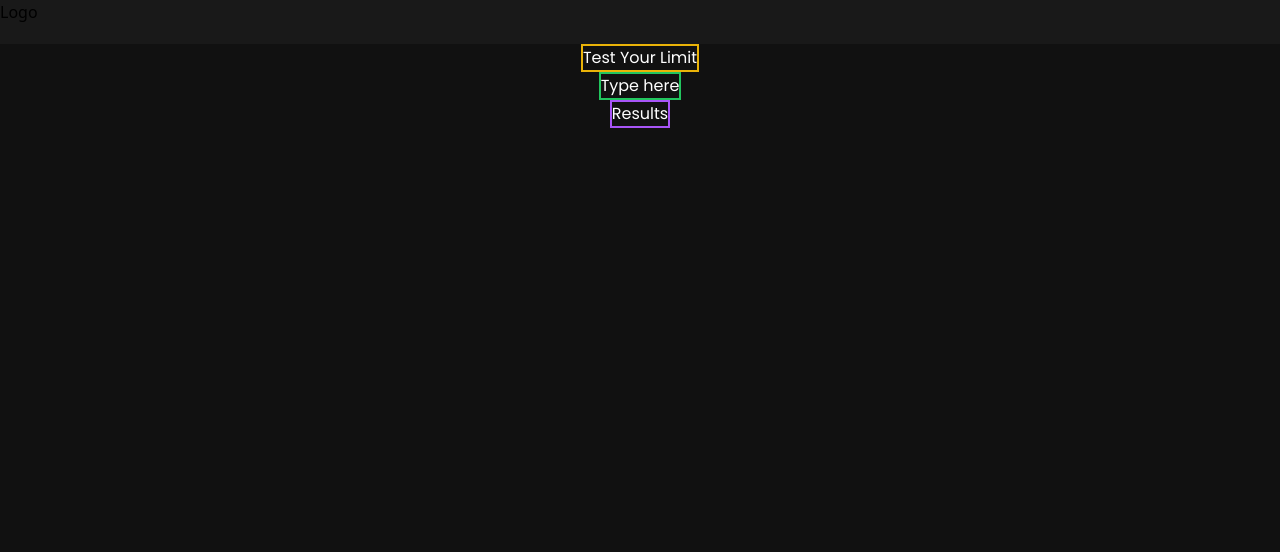
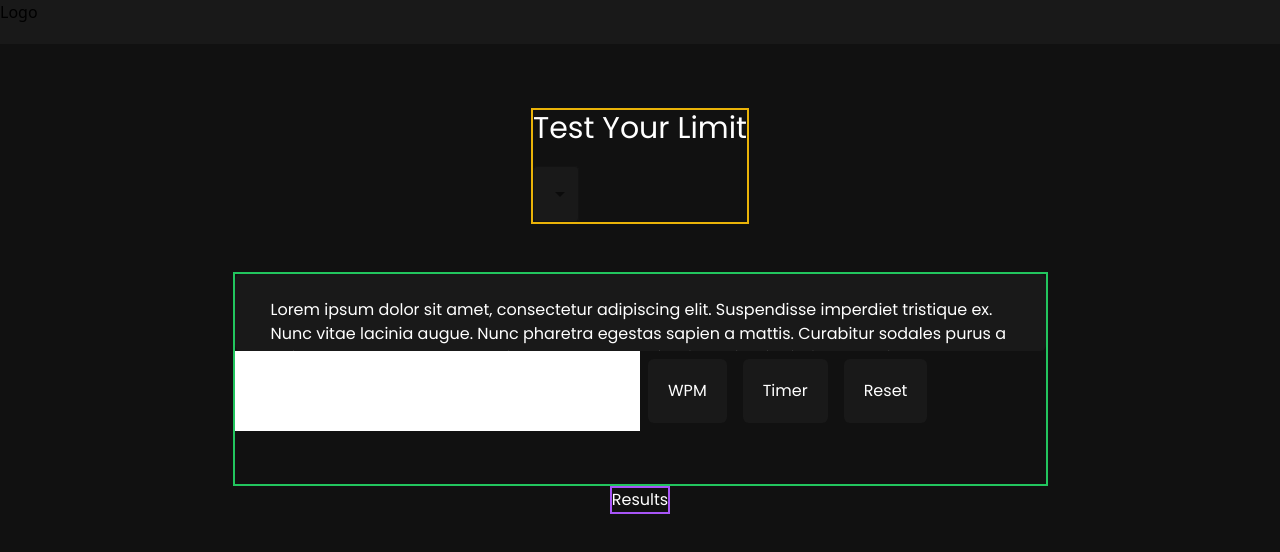
Before and after one commit to Bidhan-Bajracharya/typing-speed-tester, a React (Vite) app: page / in a window 1280 px wide. Shown: the top 552 px of the page. Built offline with nearby package versions, Linux system fonts and the light colour scheme.

Commit message:
Working on layouts

```diff
--- a/package.json
+++ b/package.json
@@ -10,6 +10,9 @@
     "preview": "vite preview"
   },
   "dependencies": {
+    "@emotion/react": "^11.11.0",
+    "@emotion/styled": "^11.11.0",
+    "@mui/material": "^5.13.3",
     "react": "^18.2.0",
     "react-dom": "^18.2.0"
   },
--- /dev/null
+++ b/src/components/UI/SentenceContainer.tsx
@@ -0,0 +1,20 @@
+const SentenceContainer = () => {
+  return (
+    <>
+      <div className="bg-sb px-9 py-6 w-full h-[77px] rounded-md overflow-clip">
+        Lorem ipsum dolor sit amet, consectetur adipiscing elit. Suspendisse
+        imperdiet tristique ex. Nunc vitae lacinia augue. Nunc pharetra egestas
+        sapien a mattis. Curabitur sodales purus a odio accumsan, et placerat
+        diam consequat. Duis elit turpis, dignissim at sapien eget, maximus
+        sagittis ipsum. Aenean tincidunt luctus nunc vel semper. Nam pulvinar
+        gravida hendrerit. Quisque lobortis aliquam felis eget pretium. Praesent
+        ornare ligula posuere elit hendrerit, eu semper nulla aliquam. Fusce leo
+        eros, ultrices non leo in, accumsan tincidunt mi. Etiam aliquet vitae
+        risus sed consectetur. Fusce quis porta sem, suscipit dignissim est. Sed
+        non aliquam est, sit amet dignissim turpis.
+      </div>
+    </>
+  );
+};
+
+export default SentenceContainer;
--- a/src/components/layout/Body.tsx
+++ b/src/components/layout/Body.tsx
@@ -1,25 +1,51 @@
+import MenuItem from "@mui/material/MenuItem";
+import Select, { SelectChangeEvent } from "@mui/material/Select";
+import SentenceContainer from "../UI/SentenceContainer";
+import TextField from "@mui/material/TextField";
+
 const Body = () => {
   return (
     <>
       <main className="w-full h-screen font-poppins flex flex-col items-center bg-tb text-white">
         {/* choices section*/}
-            <section className="border-yellow-500 border-2">
-                <h1>Test Your Limit</h1>
+        <section className="border-yellow-500 border-2 mt-16">
+          <h1 className="text-3xl">Test Your Limit</h1>
 
+          <div className="flex flex-row mt-[20px]">
+            <Select className="bg-sb border-red-400" label="Duration">
+              <MenuItem value={10}>Ten</MenuItem>
+              <MenuItem value={20}>Twenty</MenuItem>
+              <MenuItem value={30}>Thirty</MenuItem>
+            </Select>
+          </div>
         </section>
 
         {/* typing section */}
-            <section className="border-green-500 border-2">
-                Type here
+        <section className="border-green-500 border-2 mt-12 w-[815px] h-[214px]">
+          <SentenceContainer />
+
+          <div className="flex flex-row">
+            <input className="w-[50%]"/>
+
+            <div className="bg-sb flex p-5 justify-center items-center rounded-md m-[0.5rem]">
+                WPM
+            </div>
+
+            <div className="bg-sb flex p-5 justify-center items-center rounded-md m-[0.5rem]">
+                Timer
+            </div>
+
+            <div className="bg-sb flex p-5 justify-center items-center rounded-md m-[0.5rem]">
+                Reset
+            </div>
+          </div>
         </section>
 
         {/* result section */}
-            <section className="border-purple-500 border-2">
-                Results
-            </section>
+        <section className="border-purple-500 border-2">Results</section>
       </main>
     </>
-  )
-}
+  );
+};
 
-export default Body
+export default Body;
```
Also changed, not shown: 1 other file (tests, documents, lock files or other folders). Lines whose indentation alone changed are shown as unchanged.
